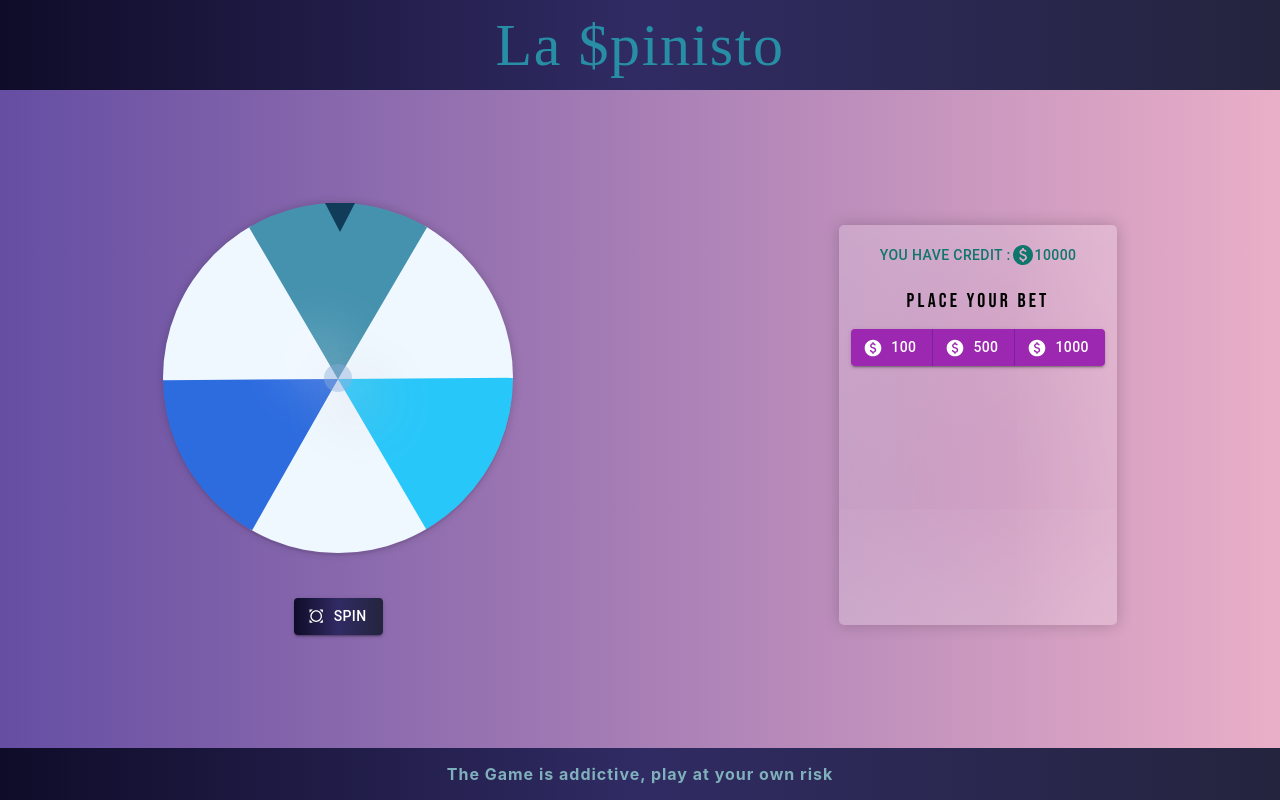
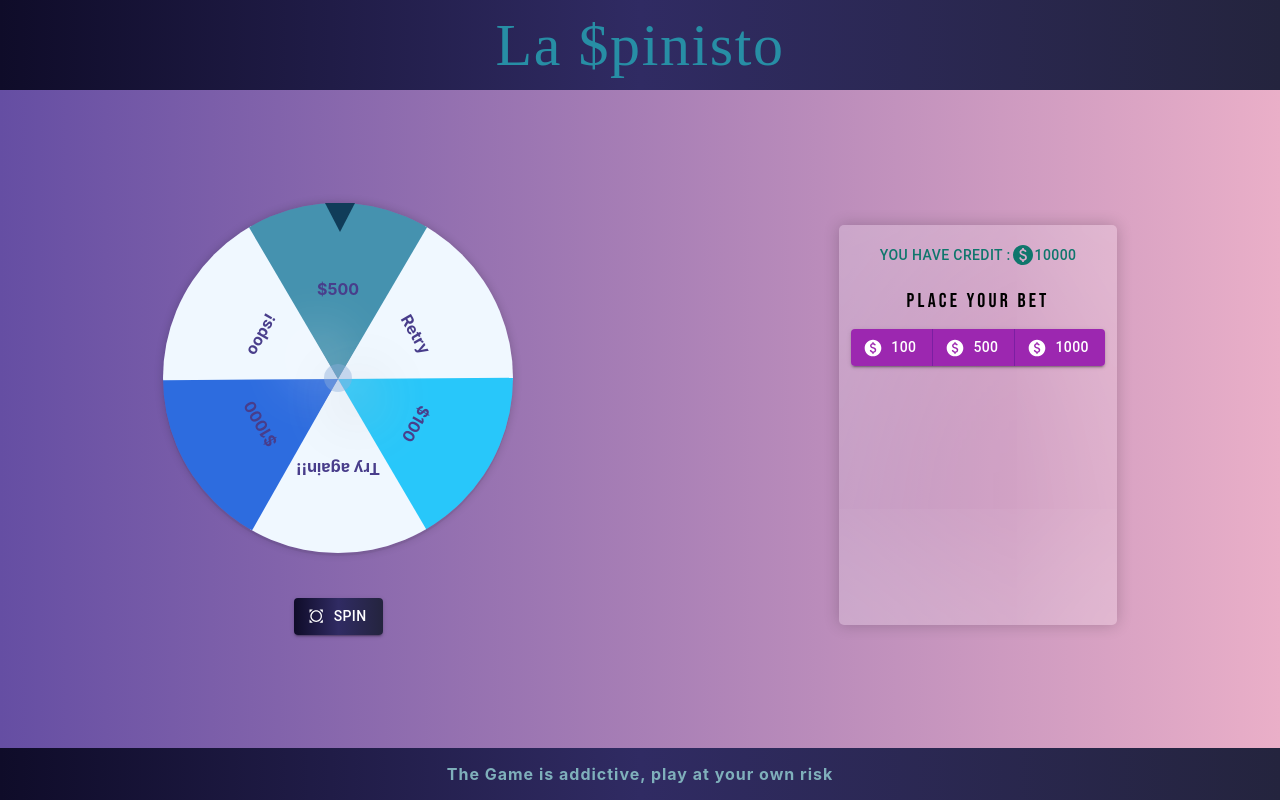
Before and after one commit to uniK007/la-spinisto, a React (Create React App) app: page / in a window 1280 px wide. Built offline with nearby package versions, Linux system fonts and the light colour scheme; a web font is replaced by a local one.

Commit message:
amount initiated in wheel sections

```diff
--- a/src/components/Wheel.css
+++ b/src/components/Wheel.css
@@ -43,7 +43,7 @@
   border-width: 230px 135px 0;
   border-color: #19c transparent;
   transform-origin: 135px 230px;
-  /* opacity: 1; */
+  opacity: 1;
 }
 
 .wheel .section:nth-child(1) {
@@ -76,6 +76,15 @@
   border-color: #4592af transparent;
 }
 
+.wheel .section .amount{
+  display: block;
+  position: relative;
+  margin: -100px;
+  font-weight: bold;
+  text-align: center;
+  color: darkslateblue;
+}
+
 #circle {
   height: 28px;
   width: 28px;
--- a/src/components/Wheel.js
+++ b/src/components/Wheel.js
@@ -9,27 +9,27 @@ const Wheel = () => {
         <div className='inner-wheel'>
 
           <div className='section'>
-            {/* <span className='a1'>$100</span> */}
+            <span className='amount'>Retry</span>
           </div>
 
           <div className='section'>
-            {/* <span className='2'></span> */}
+            <span className='amount'>$100</span>
           </div>
 
           <div className='section'>
-            {/* <span classNameName='3'></span> */}
+            <span className='amount'>Try again!!</span>
           </div>
 
           <div className='section'>
-            {/* <span classNameName='4'></span> */}
+            <span className='amount'>$1000</span>
           </div>
 
           <div className='section'>
-            {/* <span classNameName='5'></span> */}
+            <span className='amount'>oops!</span>
           </div>
 
           <div className='section'>
-            {/* <span classNameName='6'></span> */}
+            <span className='amount'>$500</span>
           </div>
 
         </div>
--- a/src/components/WheelContainer.js
+++ b/src/components/WheelContainer.js
@@ -3,17 +3,23 @@ import { Button, Grid, Stack } from '@mui/material';
 import BetCard from './BetCard';
 import AllOutIcon from '@mui/icons-material/AllOut';
 import Wheel from './Wheel';
+import './Wheel.css';
 
 const WheelContainer = () => {
 
-  const spinHandler = () => {
-    let spinButton = document.getElementById('spinButton')
-    let wheel = document.querySelector('wheel')
+  const spinClickHandler = () => {
+    let spinButton = document.getElementsByClassName('.spinButton')
+    let wheel = document.querySelector('.wheel')
 
     spinButton.addEventListener('click', () => {
-      let degrees = Math.floor(1000 + Math.random() * 1000)
+      let degrees = Math.floor(360 + Math.random() * 360)
       wheel.style.transition = 'all 10s ease-out'
       wheel.style.transform = `rotate(${degrees}deg)`
+    })
+
+    wheel.addEventListener('transitioned', () => {
+      spinButton.style.pointerEvents = 'auto';
+      wheel.style.transition = 'none'
     })
   }
 
@@ -24,8 +30,8 @@ const WheelContainer = () => {
         <Stack spacing={2} alignItems='center'>
           <Wheel />
           <Button
-            id='spinButton'
-            onClick={spinHandler}
+            className='spinButton'
+            onClick={spinClickHandler}
             variant='contained'
             startIcon={<AllOutIcon />}
             sx={{ background: 'linear-gradient(to right, rgb(15, 12, 41), rgb(48, 43, 99), rgb(36, 36, 62))' }}>
```
Also changed, not shown: public/robots.txt (deleted).
